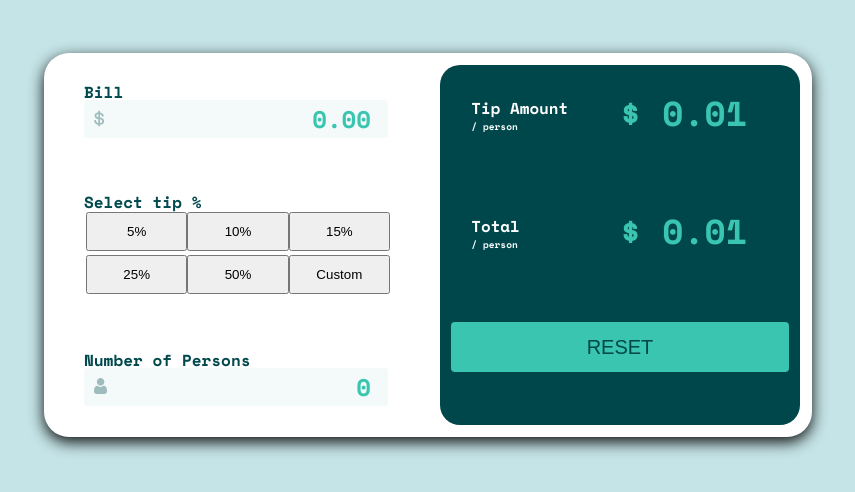
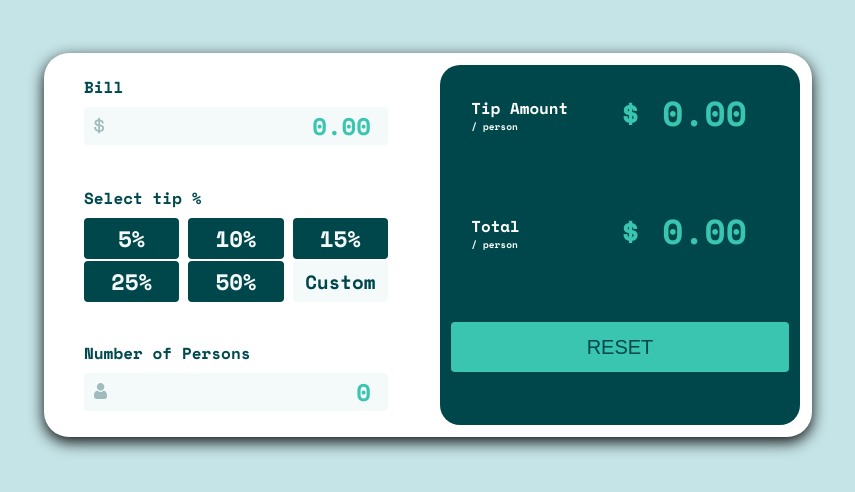
Before and after one commit to iamDeepanshu9/BillSplitter, a plain HTML site: page dublicate.html in a window 1280 px wide. Shown: the part 140-632 px from the top of the page, without its empty margins (212-1067 px from the left). Drawn offline with nearby package versions, Linux system fonts and the light colour scheme.

Commit message:
complete but need some modification

```diff
--- a/dublicate.html
+++ b/dublicate.html
@@ -36,7 +36,7 @@
                           <button type="button">15%</button>
                           <button type="button">25%</button>
                           <button type="button">50%</button>
-                          <button type="button">Custom</button>
+                          <button type="button" id="customButton">Custom</button>
                         </section>
                     </div>
 
@@ -53,7 +53,7 @@
                             <span class="perperson">/ person</span>
                         </section>
                         <section class="bufferDisplay">
-                          <p>$  0.01</p>
+                          <p>$  0.00</p>
                         </section>
 
                     </div>
@@ -64,7 +64,7 @@
                             <span class="perperson">/ person</span>
                         </section>
                         <section class="bufferDisplay">
-                          <p>$  0.01</p>
+                          <p>$  0.00</p>
                         </section>
                     </div>
                     <div class="resetKey">
--- a/dublicateStyle.css
+++ b/dublicateStyle.css
@@ -84,18 +84,6 @@ input[id=person]{
  width: auto;
 }
 
-.buttonArea{
-  display: grid;
-  grid-template-columns: 1fr 1fr 1fr;
-  grid-row: inherit;
-}
-
-.buttonArea button{
-    padding: 10%;
-    margin: 2px 2px 2px 2px;
-    width: 100%;
-}
-
 .screenArea{
   display: grid;
   padding: 3%;
@@ -140,6 +128,7 @@ input[id=person]{
 .inputLabel{
   color: hsl(183, 100%, 15%);
   font-size: 16px;
+  padding-bottom: 4%;
 }
 .entry input{
   width: 100%;
@@ -147,3 +136,31 @@ input[id=person]{
   font-family: 'Space Mono', monospace;
   color: #39C5B0;
 }
+
+.buttonArea{
+  display: grid;
+  grid-template-columns: 1fr 1fr 1fr;
+  grid-row: inherit;
+  grid-gap: 3%;
+}
+
+.buttonArea button{
+    padding-left: 10%;
+    padding-right: 10%;
+    padding-top: 4%;
+    padding-bottom: 4%;
+
+    width: 100%;
+    color: hsl(189, 41%, 97%);
+    font-size: 1.4rem;
+    font-weight: bold;
+    font-family: 'Space Mono', monospace;
+    border: none;
+    border-radius: 4px;
+    background-color: rgb(0,71,75);
+}
+#customButton{
+    background-color: hsl(189, 41%, 97%);
+    color:  rgb(0,71,75);
+    font-size: 1.2rem;
+}
```
Also changed, not shown: index.html (+4 -3 lines).
